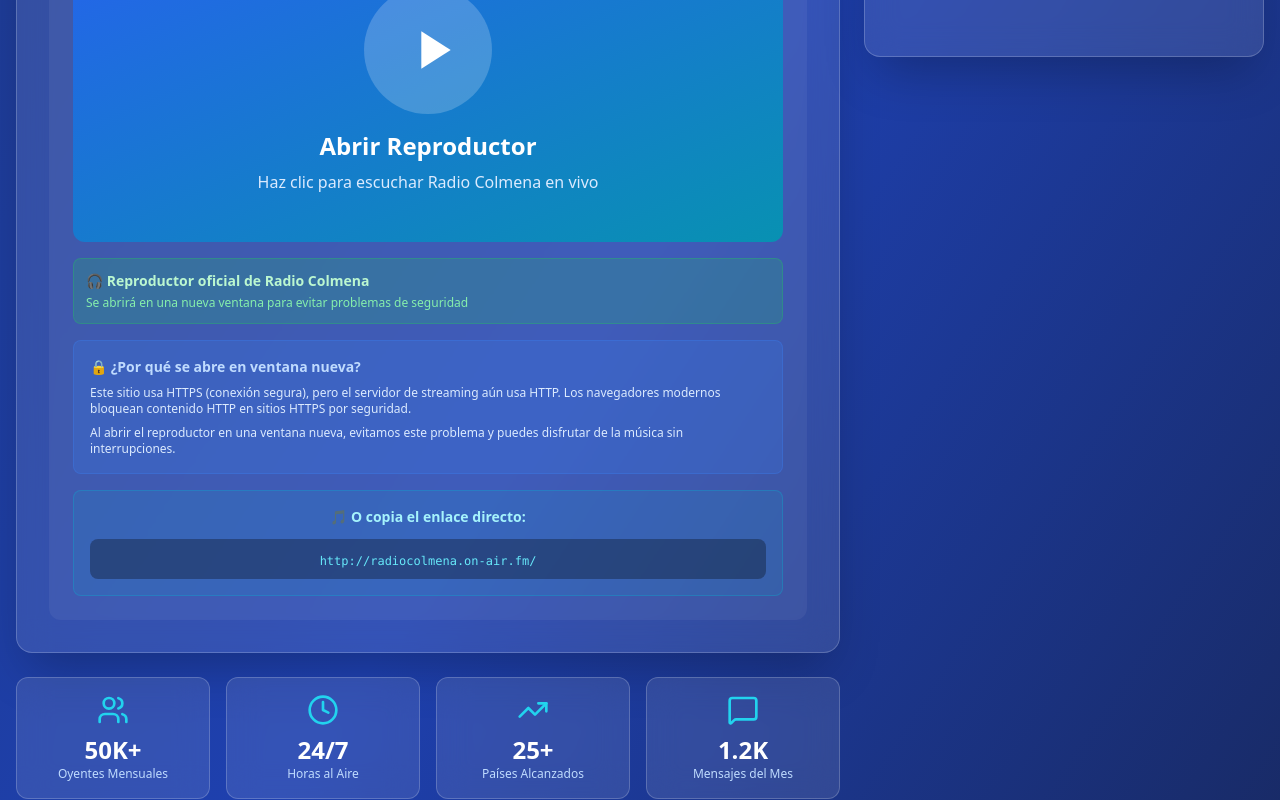
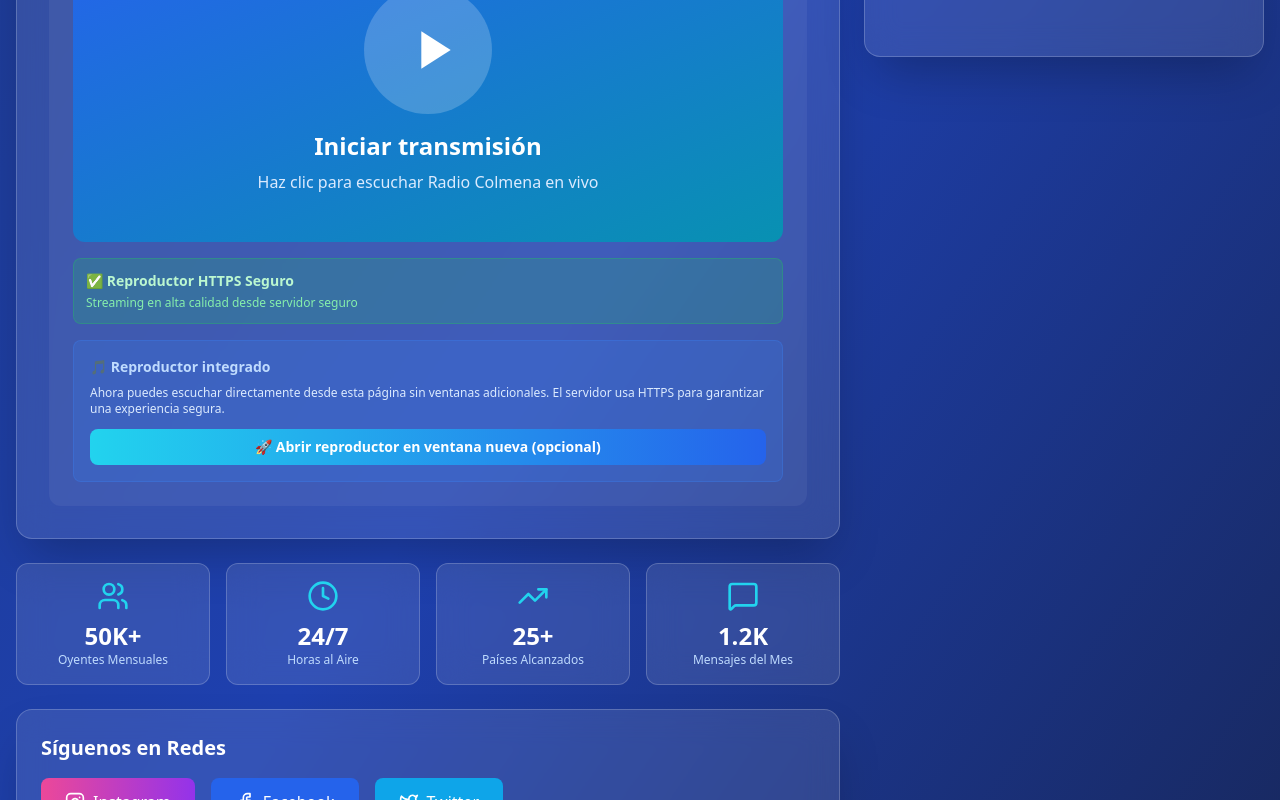
Before and after one commit to andrezoficial/radio-colmena, a React (Create React App) app: page / in a window 1280 px wide. Shown: the part 720-1520 px from the top of the page. Built offline with nearby package versions, Linux system fonts and the light colour scheme.

Commit message:
se quita couldfire

```diff
--- a/src/App.js
+++ b/src/App.js
@@ -16,12 +16,9 @@
   const audioRef = useRef(null);
   const playerContainerRef = useRef(null);
 
-  // URLs del stream - intentaremos HTTPS primero
-  const streamUrls = {
-    https: 'https://37.59.40.90:18640/;',
-    http: 'http://37.59.40.90:18640/;',
-    playerPage: 'http://radiocolmena.on-air.fm/'
-  };
+  // URL del stream HTTPS - Compatible con sitios seguros
+  const streamUrl = 'https://radiocolmena.radiostream123.com/';
+  const playerPage = 'https://radiocolmena.radiostream123.com/';
 
   const programas = [
     { hora: '06:00 - 09:00', nombre: 'Mañanas Colmena', dj: 'DJ Mateo', tipo: 'Música variada' },
@@ -76,12 +73,19 @@
   };
 
   const togglePlay = () => {
-    // Debido a Mixed Content, redirigir al reproductor oficial
-    window.open(streamUrls.playerPage, '_blank', 'width=800,height=600,menubar=no,toolbar=no,location=no');
-
-    // Actualizar estado visual
+    if (audioRef.current) {
+      if (isPlaying) {
+        audioRef.current.pause();
+        setIsPlaying(false);
+      } else {
+        audioRef.current.play().catch(err => {
+          console.error('Error al reproducir:', err);
+          // Si falla, abrir en ventana nueva como alternativa
+          window.open(playerPage, '_blank', 'width=800,height=600,menubar=no,toolbar=no,location=no');
+        });
         setIsPlaying(true);
-    setTimeout(() => setIsPlaying(false), 2000);
+      }
+    }
   };
 
   return (
@@ -174,16 +178,17 @@
                         </div>
                       </div>
 
-                      {/* Reproductor de audio oculto - No usado debido a Mixed Content */}
+                      {/* Reproductor de audio embebido */}
                       <audio
                         ref={audioRef}
                         preload="none"
                         className="hidden"
                       >
-                        <source src={streamUrls.https} type="audio/mpeg" />
+                        <source src={streamUrl} type="audio/mpeg" />
+                        Tu navegador no soporta el elemento de audio.
                       </audio>
 
-                      {/* Botón de reproducción grande - Abre ventana externa */}
+                      {/* Botón de reproducción grande */}
                       <div
                         ref={playerContainerRef}
                         className="w-full bg-gradient-to-br from-blue-600 to-cyan-600 rounded-xl p-12 cursor-pointer hover:opacity-90 transition-all"
@@ -191,18 +196,27 @@
                       >
                         <div className="flex flex-col items-center justify-center gap-4">
                           <div className="w-32 h-32 bg-white/20 rounded-full flex items-center justify-center hover:bg-white/30 transition-all">
+                            {isPlaying ? (
+                              <div className="text-white">
+                                <svg className="w-16 h-16" fill="currentColor" viewBox="0 0 24 24">
+                                  <rect x="6" y="4" width="4" height="16" rx="1"/>
+                                  <rect x="14" y="4" width="4" height="16" rx="1"/>
+                                </svg>
+                              </div>
+                            ) : (
                               <div className="text-white ml-2">
                                 <svg className="w-16 h-16" fill="currentColor" viewBox="0 0 24 24">
                                   <path d="M8 5v14l11-7z"/>
                                 </svg>
                               </div>
+                            )}
                           </div>
                           <div className="text-center">
                             <h3 className="text-2xl font-bold text-white mb-2">
-                              Abrir Reproductor
+                              {isPlaying ? 'Pausar transmisión' : 'Iniciar transmisión'}
                             </h3>
                             <p className="text-blue-100">
-                              Haz clic para escuchar Radio Colmena en vivo
+                              Haz clic para {isPlaying ? 'pausar' : 'escuchar'} Radio Colmena en vivo
                             </p>
                           </div>
                         </div>
@@ -211,36 +225,30 @@
                       {/* Información */}
                       <div className="mt-4 p-3 bg-green-500/20 rounded-lg border border-green-500/30">
                         <p className="text-sm text-green-200">
-                          🎧 <strong>Reproductor oficial de Radio Colmena</strong>
+                          ✅ <strong>Reproductor HTTPS Seguro</strong>
                         </p>
                         <p className="text-xs text-green-300 mt-1">
-                          Se abrirá en una nueva ventana para evitar problemas de seguridad
+                          Streaming en alta calidad desde servidor seguro
                         </p>
                       </div>
 
-                      {/* Explicación del Mixed Content */}
+                      {/* Controles adicionales */}
                       <div className="mt-4 p-4 bg-blue-500/20 rounded-lg border border-blue-500/30">
                         <p className="text-sm text-blue-200 font-bold mb-2">
-                          🔒 ¿Por qué se abre en ventana nueva?
+                          🎵 Reproductor integrado
                         </p>
-                        <p className="text-xs text-blue-100 mb-2">
-                          Este sitio usa HTTPS (conexión segura), pero el servidor de streaming aún usa HTTP.
-                          Los navegadores modernos bloquean contenido HTTP en sitios HTTPS por seguridad.
+                        <p className="text-xs text-blue-100 mb-3">
+                          Ahora puedes escuchar directamente desde esta página sin ventanas adicionales.
+                          El servidor usa HTTPS para garantizar una experiencia segura.
                         </p>
-                        <p className="text-xs text-blue-100">
-                          Al abrir el reproductor en una ventana nueva, evitamos este problema y puedes disfrutar
-                          de la música sin interrupciones.
-                        </p>
-                      </div>
-
-                      {/* Botón directo al reproductor */}
-                      <div className="mt-4 p-4 bg-cyan-500/10 rounded-lg border border-cyan-500/30">
-                        <p className="text-sm text-cyan-200 mb-3 text-center">
-                          🎵 <strong>O copia el enlace directo:</strong>
-                        </p>
-                        <div className="bg-black/30 px-4 py-2 rounded-lg text-center">
-                          <code className="text-xs text-cyan-300">http://radiocolmena.on-air.fm/</code>
-                        </div>
+                        <a
+                          href={playerPage}
+                          target="_blank"
+                          rel="noopener noreferrer"
+                          className="inline-block w-full bg-gradient-to-r from-cyan-400 to-blue-600 py-2 px-4 rounded-lg font-semibold text-center hover:opacity-90 transition-opacity text-sm"
+                        >
+                          🚀 Abrir reproductor en ventana nueva (opcional)
+                        </a>
                       </div>
                     </div>
                   </div>
```
Lines whose indentation alone changed are shown as unchanged.
